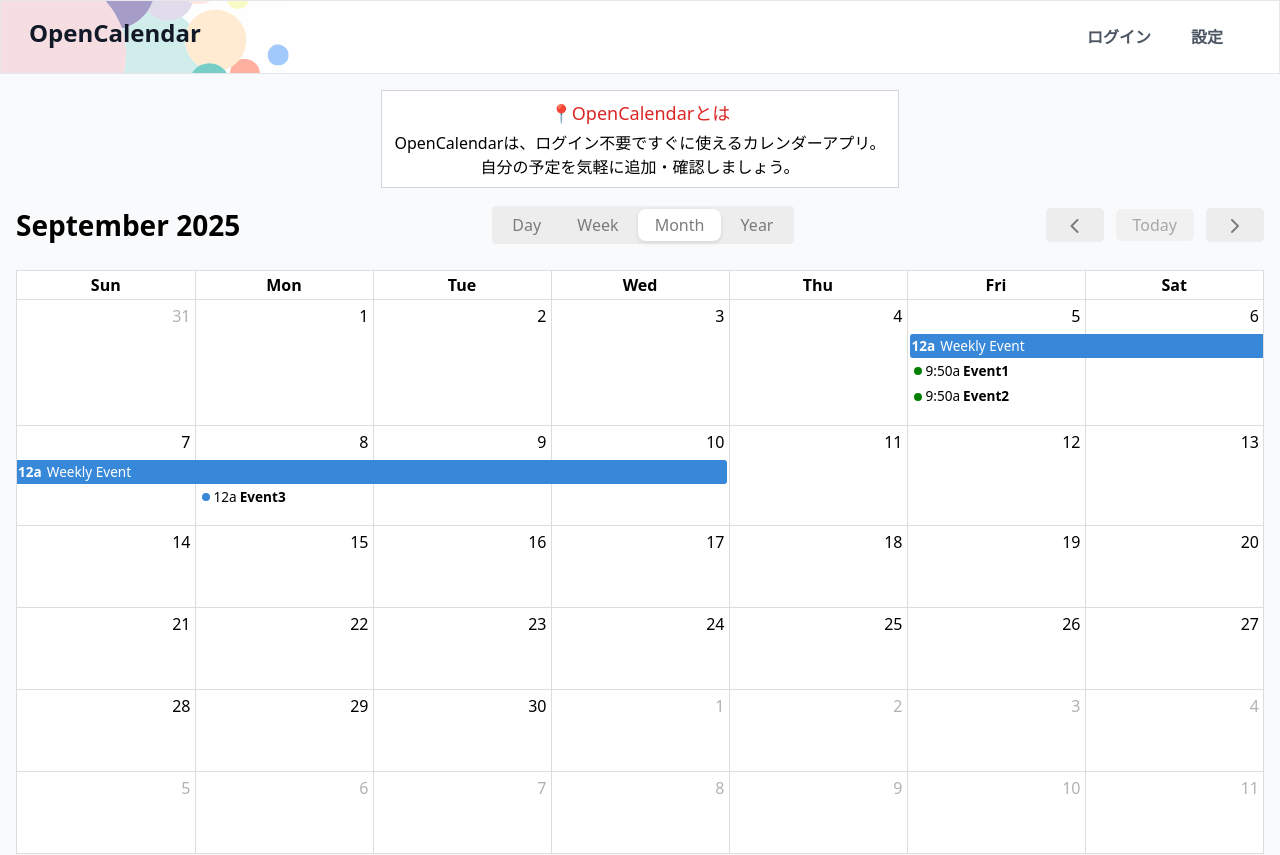
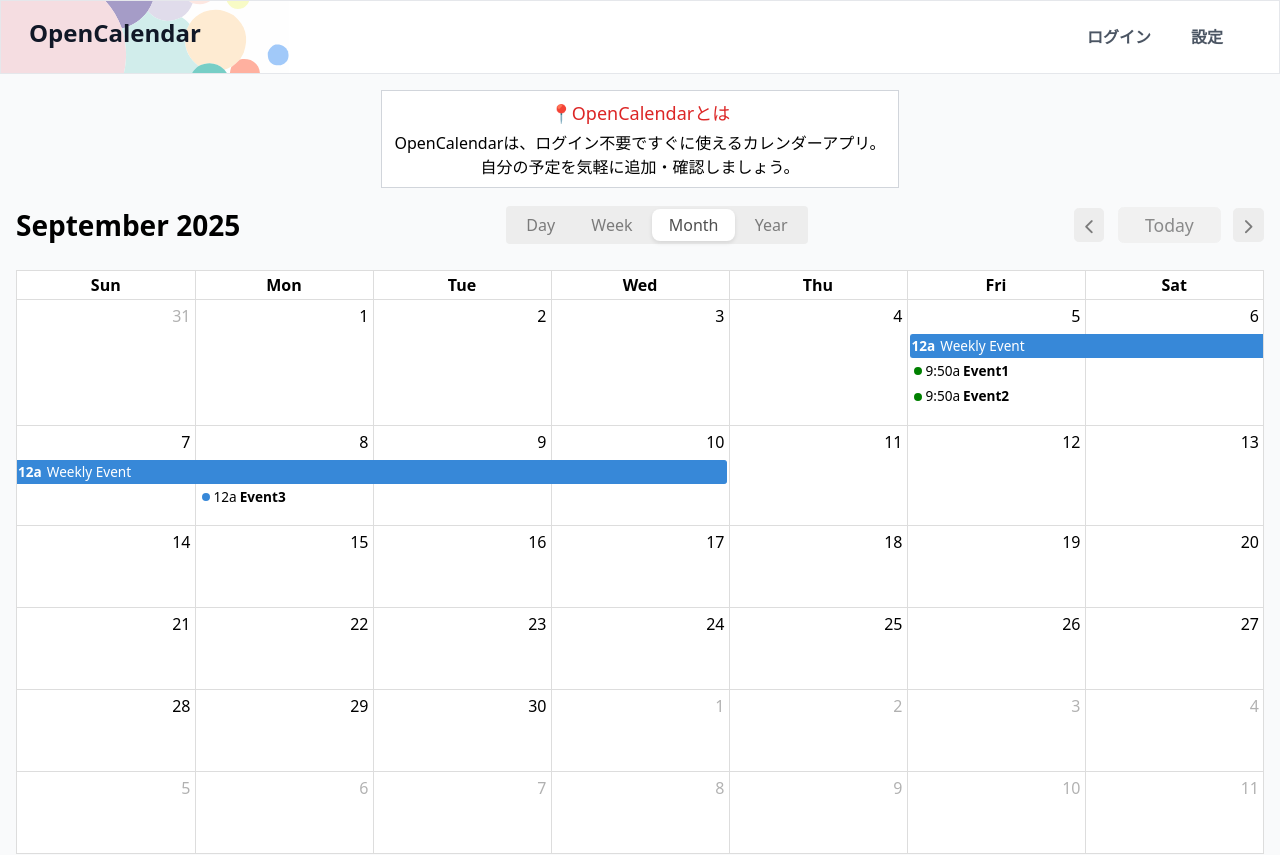
Before and after one commit to Ashtan666/open-calendar, a Next.js app: page / in a window 1280 px wide. Shown: the top 855 px of the page. Built offline with nearby package versions, Linux system fonts and the light colour scheme.

Commit message:
chore(style): apply style to to view navigation buttons

```diff
--- a/styles/custom-fullcalendar.css
+++ b/styles/custom-fullcalendar.css
@@ -2,40 +2,91 @@
   --fc-button-bg-color: #ededed;
   --fc-button-border-color: #ededed;
   --fc-button-text-color: #7b7b7b;
+  --fc-button-text-color2: #4f4f4f;
+  --fc-button-hover-border-color: transparent;
   --fc-button-active-bg-color: #ffffff;
+  --fc-button-active-bg-color-rgb: 256, 256, 256;
   --fc-button-active-border-color: transparent;
   --fc-button-active-text-color: #4f4f4f;
   --fc-button-group-background-color: #ededed;
 }
 
+/* Calendar cell style */
+.fc .fc-daygrid-day-frame {
+  background-color: white;
+}
+
+/* Calendar Title */
 .fc .fc-toolbar-title {
   font-weight: bold;
 }
 
-.fc .fc-daygrid-day-frame {
-  background-color: white;
-}
-
+/* ===== Button Common ===== */
+/* Common style */
 .fc .fc-button {
   border-radius: 0.3em;
   padding: 0.2em 1em;
 }
-
+/* Button group */
 .fc-direction-ltr .fc-toolbar-chunk > .fc-button-group {
   border-radius: 0.25em;
   background-color: var(--fc-button-group-background-color);
 }
+/* Each item in the Button Group */
+.fc-button-group .fc-button.fc-button-primary {
+  background-color: rgba(var(--fc-button-active-bg-color-rgb), 0);
+  margin: 0.2em;
 
-.fc-button-group .fc-button.fc-button-primary {
-  background-color: transparent;
-  margin: 0.2em;
+  transition: background-color 0.2s ease, border-color 0.2s ease,
+    color 0.2s ease, border-radius 0.2s ease, box-shadow 0.2s ease;
 }
 
+/* Hover */
+.fc .fc-button-primary:not(:disabled):hover {
+  background-color: rgb(var(--fc-button-active-bg-color-rgb), 1);
+  border-color: var(--fc-button-active-border-color);
+  color: var(--fc-button-active-text-color);
+  border-radius: 0.5em;
+  box-shadow: 0 2px 4px rgba(0, 0, 0, 0.1);
+}
+
+/* Active button */
 .fc .fc-button-primary:not(:disabled).fc-button-active,
 .fc .fc-button-primary:not(:disabled):active {
   background-color: var(--fc-button-active-bg-color);
   border-color: var(--fc-button-active-border-color);
-  color: var(--fc-button-text-color);
+  color: var(--fc-button-active-text-color);
   border-radius: 0.5em;
   box-shadow: 0 2px 4px rgba(0, 0, 0, 0.1);
 }
+
+/* Focused active button  */
+.fc .fc-button-primary:not(:disabled).fc-button-active:focus,
+.fc .fc-button-primary:not(:disabled):active:focus {
+  box-shadow: 0 2px 4px rgba(0, 0, 0, 0.1);
+}
+/* ==================================== */
+
+/* ===== Period selection button ===== */
+.fc .fc-prev-button.fc-button-primary,
+.fc .fc-next-button.fc-button-primary {
+  padding: 0.2em 0.2em;
+}
+
+.fc .fc-icon.fc-icon-chevron-left,
+.fc .fc-icon.fc-icon-chevron-right {
+  font-size: 1.4em;
+}
+
+.fc .fc-today-button.fc-button-primary {
+  color: var(--fc-button-text-color2);
+  padding: 0.2em 1.5em;
+  font-size: 1.1em;
+}
+
+.fc .fc-prev-button.fc-button-primary,
+.fc .fc-next-button.fc-button-primary,
+.fc .fc-today-button.fc-button-primary {
+  box-shadow: 0 2px 4px rgba(0, 0, 0, 0);
+}
+/* =================================== */
```
